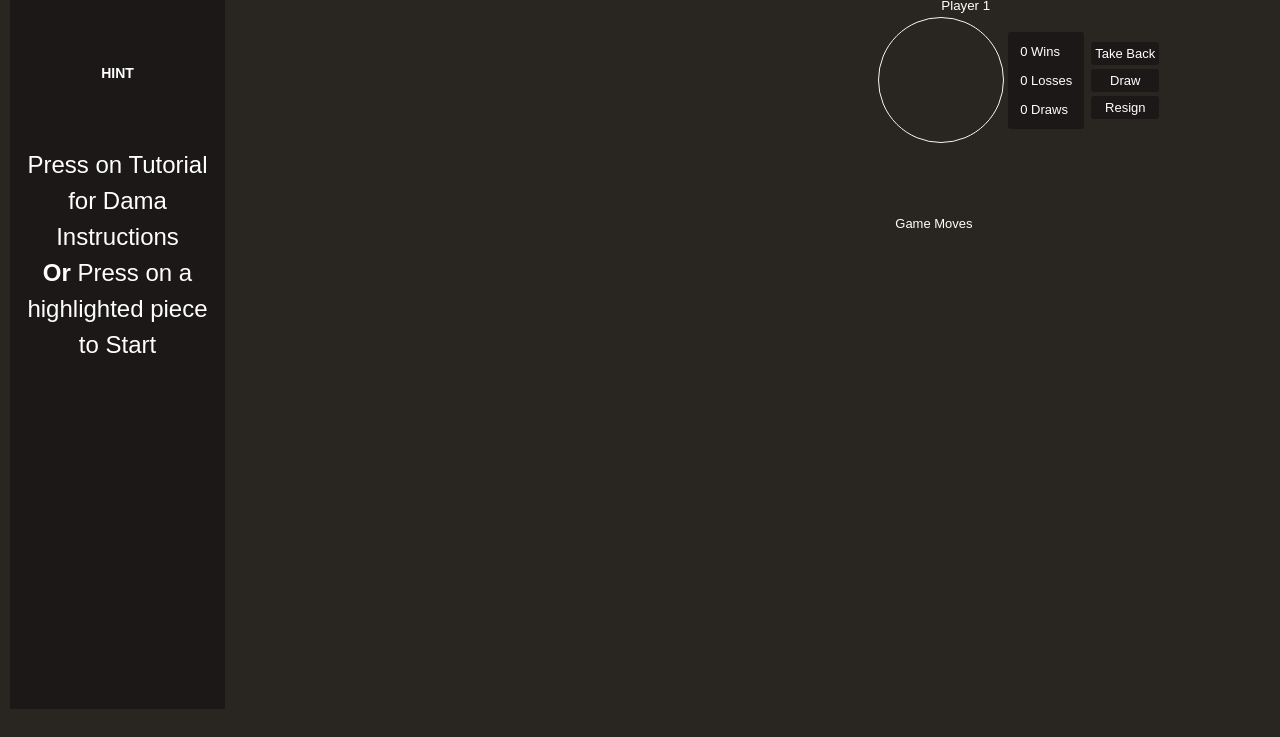
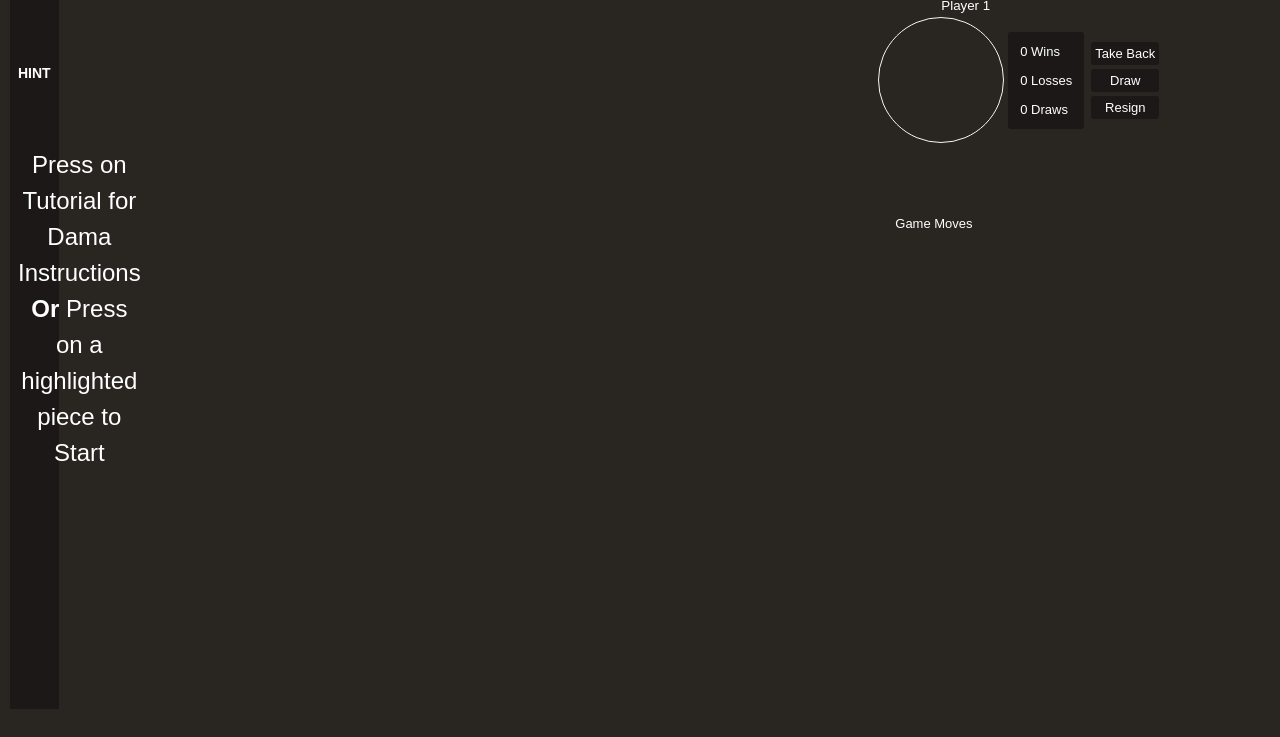
Before and after one commit to yz8621/Dama, a plain HTML site: page index.html in a window 1280 px wide. Shown: the part 63-800 px from the top of the page. Drawn offline with nearby package versions, Linux system fonts and the light colour scheme.

Commit message:
Update default.css

```diff
--- a/default.css
+++ b/default.css
@@ -79,7 +79,7 @@ h1 {
 .illustration {
     position: absolute;
     left: 10px;
-    width: 215px;
+    width: fit-content;
     top: 60px;
     height: 89%;
 
```
